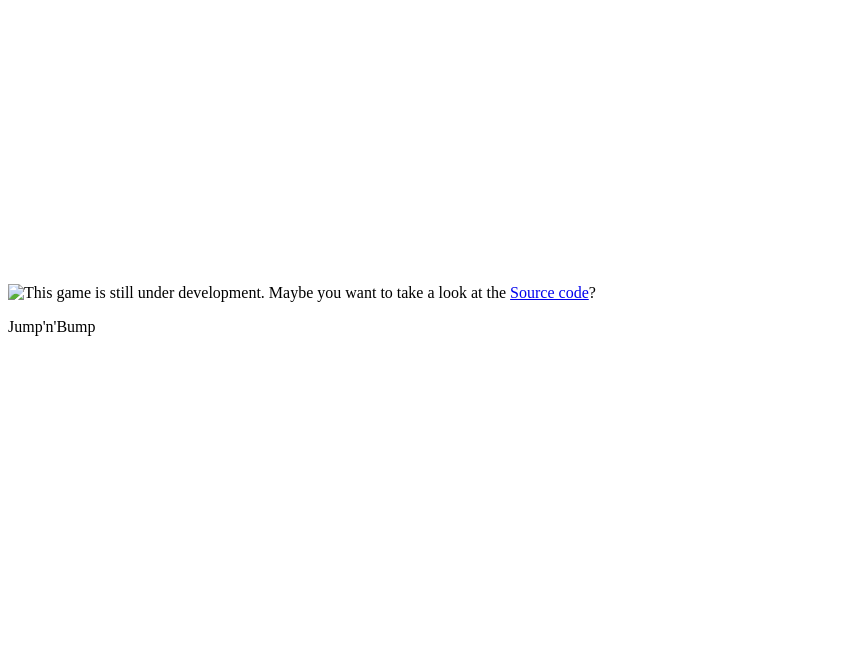
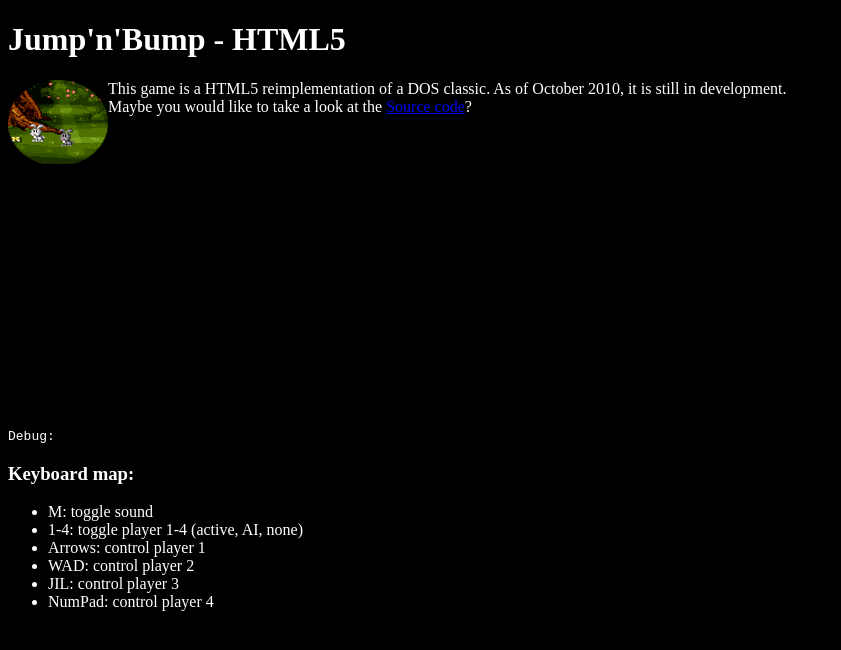
Before and after one commit to ennorehling/jump-n-bump, a plain HTML site: page jnb.html in a window 1280 px wide. Shown: the whole page, without its empty margins (0-841 px from the left). Drawn offline with Linux system fonts and the light colour scheme.

Commit message:
a little bit of documentation, maybe

```diff
--- a/game.html
+++ b/jnb.html
@@ -1,5 +1,7 @@
 <!DOCTYPE html>
 <html>
+<title>Jump'n'Bump - HTML5</title>
+<META NAME="description" CONTENT="An instant real-time multiplayer-only keyboard-crowding classic, this game pits up to four human-operated cute fuzzy widdle bunnies against each other for one goal only: lagomorphic cranial domination.">
 <link rel="shortcut icon" href="rabbit.ico" />
 <script type="text/javascript" src="sound.js"></script>
 <script type="text/javascript" src="object_gobs.js"></script>
@@ -13,18 +15,29 @@
   canvas { border: 0px solid black; }
   img.resource { display:none; }
 </style>
-<body onload="init()">
-<canvas id="screen" width="400" height="256"></canvas>
+<body onload="init()" text="#FFFFFF" bgcolor="#000000">
+<p>
+<h1>Jump'n'Bump - HTML5</h1>
+<img align="left" src="jbcircle.png"/>
+This game is a HTML5 reimplementation of a DOS classic. As of October 2010, it is still in development.<br/>
+Maybe you would like to take a look at the <a href="http://gitorious.org/jump-n-bump">Source code</a>?</p>
+<br clear="all"/>
 <img class="resource" id='level' src='level.png'/>
 <img class="resource" id='mask' src='mask.png'/>
 <img class="resource" id='objects' src='objects.png'/>
 <img class="resource" id='numbers' src='numbers.png'/>
 <img class="resource" id='rabbits' src='rabbit.png'/>
-<p>
-<img align="left" src="jbcircle.gif"/>This game is still under development. Maybe you
-want to take a look at the <a href="http://gitorious.org/jump-n-bump">Source
-code</a>?
-<div id='debug'>Jump'n'Bump</div>
+<canvas id="screen" width="400" height="256"></canvas>
+<br/><tt>Debug: <span id='debug'></span></tt>
+<h3>Keyboard map:</h3>
+<ul>
+<li>M: toggle sound
+<li>1-4: toggle player 1-4 (active, AI, none)
+<li>Arrows: control player 1
+<li>WAD: control player 2
+<li>JIL: control player 3
+<li>NumPad: control player 4
+</ul>
 </body>
 <script type="text/javascript">
 
```
Also changed, not shown: jbcircle.png (added).
